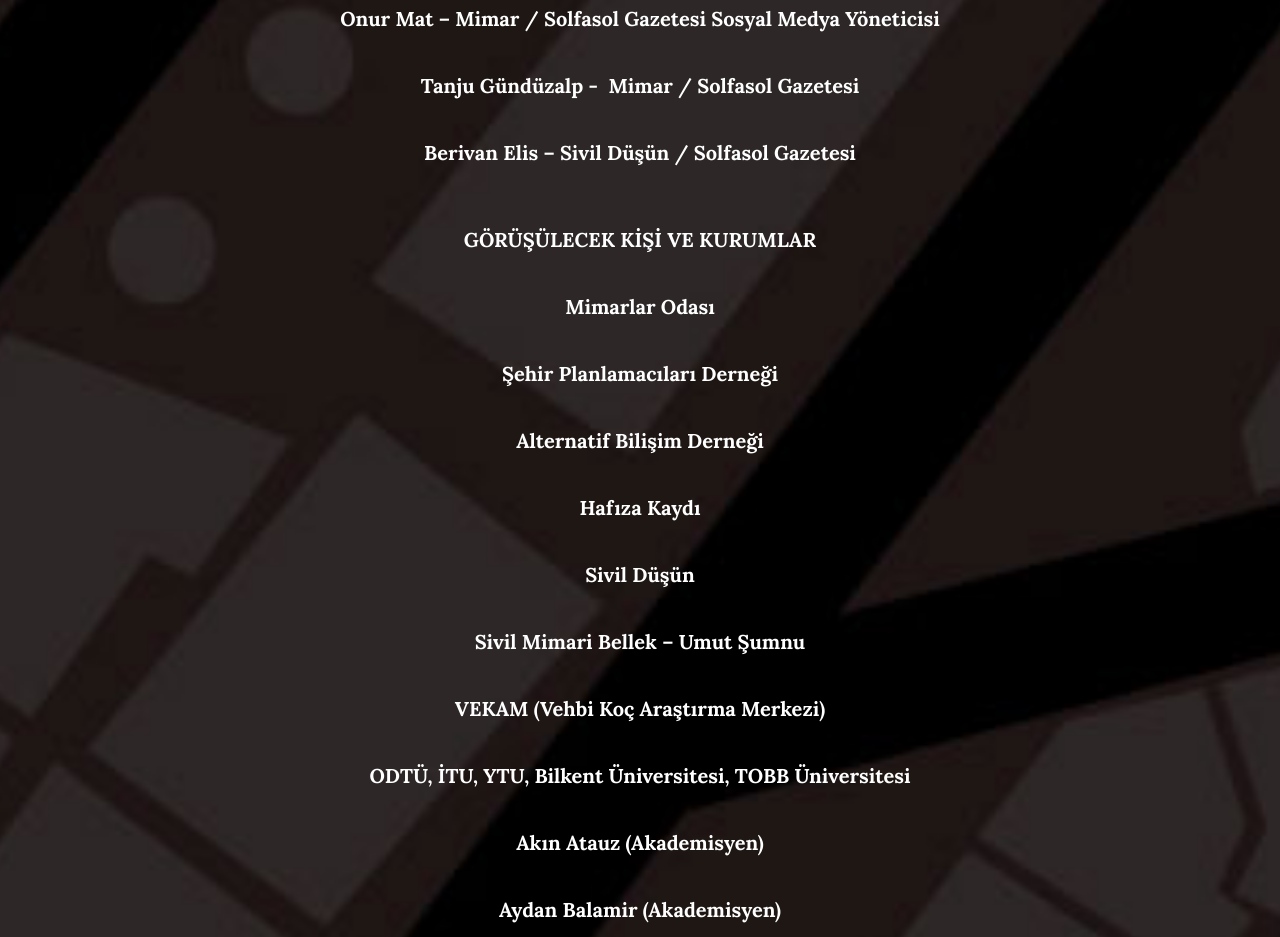
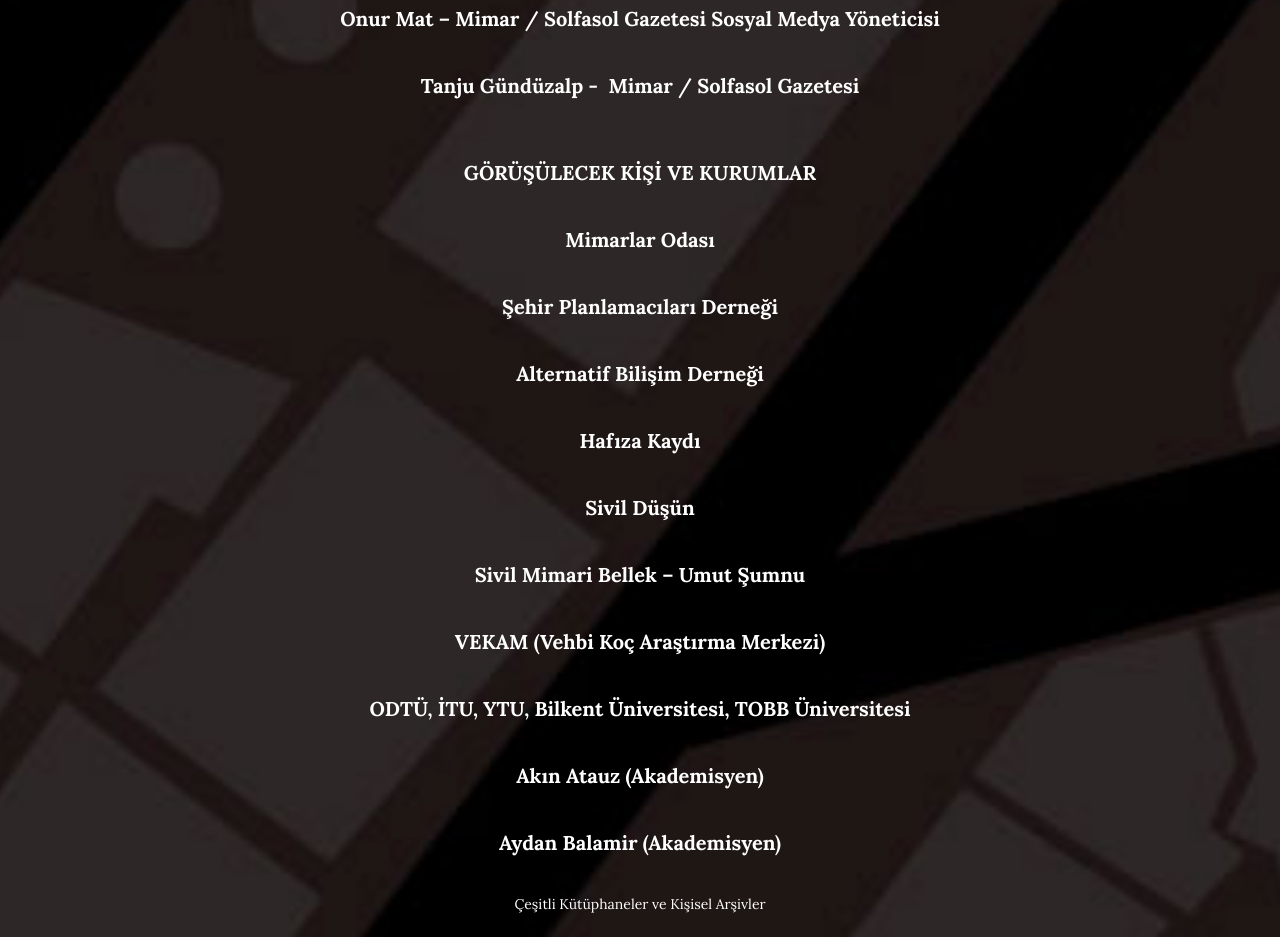
Before and after one commit to urbanobscura/urbanobscura.github.io, a plain HTML site: page index.html in a window 1280 px wide. Shown: the part 7405-8342 px from the top of the page. Drawn offline with Linux system fonts and the light colour scheme.

Commit message:
Update index.html

```diff
--- a/index.html
+++ b/index.html
@@ -164,7 +164,6 @@ Kentsel nedir peki? Nasıl Kent&rsquo;in bir parçası oluruz?</p>
                     <p dir="ltr"><strong id="docs-internal-guid-19eed902-099a-8d80-f843-3261c76b2dc8">Ege Berensel – &nbsp;Videographer / &nbsp;Görsel ve Ses Arşivi Toplayıcısı</strong></p>
                     <p dir="ltr"><strong id="docs-internal-guid-19eed902-099a-8d80-f843-3261c76b2dc8">Onur Mat – Mimar / Solfasol Gazetesi Sosyal Medya Yöneticisi</strong></p>
                     <p dir="ltr"><strong id="docs-internal-guid-19eed902-099a-8d80-f843-3261c76b2dc8">Tanju Gündüzalp - &nbsp;Mimar / Solfasol Gazetesi</strong></p>
-                    <p dir="ltr"><strong id="docs-internal-guid-19eed902-099a-8d80-f843-3261c76b2dc8">Berivan Elis – Sivil Düşün / Solfasol Gazetesi</strong></p>
                     <br>
                     <p dir="ltr"><strong id="docs-internal-guid-19eed902-099a-8d80-f843-3261c76b2dc8">GÖRÜŞÜLECEK KİŞİ VE KURUMLAR</strong></p>
                     <p dir="ltr"><strong id="docs-internal-guid-19eed902-099a-8d80-f843-3261c76b2dc8">Mimarlar Odası</strong></p>
```
